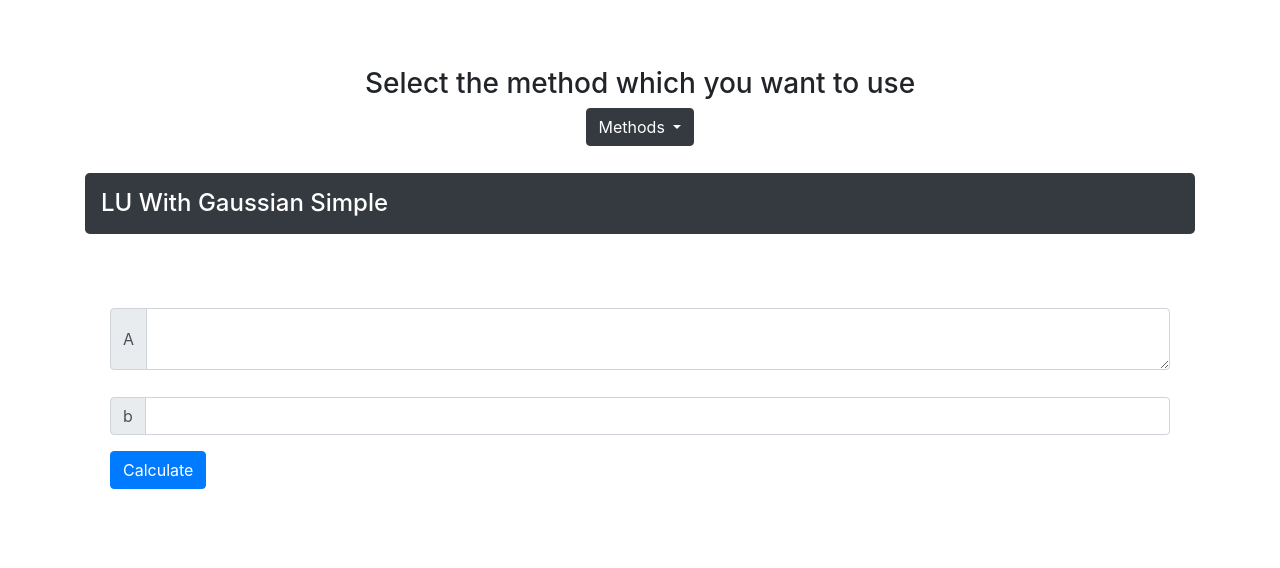
After one commit to sagudeloo/LOZA, a Django app: a page that uses Python/LOZA/templates/lufact.html in a window 1280 px wide. The commit adds this page. Shown: the top 568 px of the page. Run offline with Django 3.2, Linux system fonts and the light colour scheme.

Commit message:
Template factorizacion LU

```diff
--- a/Python/LOZA/templates/application.html
+++ b/Python/LOZA/templates/application.html
@@ -13,6 +13,7 @@
 
     <div class="container" style="padding: 30pt 0;">
 
+        <div class="container" style="margin: 20pt 0;">
             <div class="row justify-content-md-center">
                 <div class="col-md-auto">
                     <p class="h3">Select the method which you want to use</p>
@@ -21,15 +22,19 @@
             <div class="row justify-content-md-center">
                 <div class="col-md-auto">
                     <div class="dropdown ">
-                    <a class="btn btn-secondary dropdown-toggle" href="#" role="button" id="dropdownMenuLink"
+                        <a class="btn btn-dark dropdown-toggle" href="#" role="button" id="dropdownMenuLink"
                             data-toggle="dropdown" aria-haspopup="true" aria-expanded="false">
                             Methods
                         </a>
 
                         <div class="dropdown-menu" aria-labelledby="dropdownMenuLink">
-                        <a class="dropdown-item" href="#">Action</a>
-                        <a class="dropdown-item" href="#">Another action</a>
-                        <a class="dropdown-item" href="#">Something else here</a>
+                            <a class="dropdown-item" href="/incrementalS/?method=Incremental+Search">Incremental Search</a>
+                            <a class="dropdown-item" href="/lufact/?method=LU+With+Gaussian+Simple">LU With Gaussian Simplen</a>
+                            <a class="dropdown-item" href="/lufact/?method=LU+With+Partial+Pivot">LU With Partial Pivot</a>
+                            <a class="dropdown-item" href="/lufact/?method=Crout">Crout</a>
+                            <a class="dropdown-item" href="/lufact/?method=Doolittle">Doolittle</a>
+                            <a class="dropdown-item" href="/lufact/?method=Cholesky">Cholesky</a>
+                        </div>
                     </div>
                 </div>
             </div>
--- a/Python/LOZA/templates/incrementalSearch.html
+++ b/Python/LOZA/templates/incrementalSearch.html
@@ -3,7 +3,7 @@
 {% block content %}
 
 <div class="container">
-
+    <div class="h4 p-3 mb-2 bg-dark text-white rounded-lg">{{method}}</div>
 </div>
 
 <form action="/incrementalS/" method="get">
@@ -48,12 +48,13 @@
                 </div>
             </div>
         </div>
-        <div class="row">
+        <div class="row justify-content-md-center">
             <div class="col">
                 <button type="submit" class="btn btn-primary">Calculate</button>
             </div>
         </div>
     </div>
+    <input type="hidden" id="method" name="method" value="{{method}}">
 </form>
 
 {% if output %}
--- /dev/null
+++ b/Python/LOZA/templates/lufact.html
@@ -0,0 +1,70 @@
+{% extends "application.html" %}
+
+{% block content %}
+
+<div class="container">
+    <div class="h4 p-3 mb-2 bg-dark text-white rounded-lg">{{method}}</div>
+</div>
+
+<form action="/lufact/" method="get">
+    <div class="container" style="padding: 30pt;">
+        <div class="row">
+            <div class="col">
+                <div class="input-group" style="margin: 20pt 0;">
+                    <div class="input-group-prepend">
+                        <span class="input-group-text">A</span>
+                    </div>
+                    <textarea class="form-control" aria-label="With textarea" id="Ma" name="Ma" required></textarea>
+                </div>
+            </div>
+        </div>
+        <div class="row">
+            <div class="col">
+                <div class="input-group mb-3">
+                    <div class="input-group-prepend">
+                        <span class="input-group-text" id="basic-addon3">b</sub> </span>
+                    </div>
+                    <input type="text" class="form-control" id="b" name="b" aria-describedby="basic-addon3" required>
+                </div>
+            </div>
+        </div>
+        <div class="row justify-content-md-center">
+            <div class="col">
+                <button type="submit" class="btn btn-primary">Calculate</button>
+            </div>
+        </div>
+    </div>
+    <input type="hidden" id="method" name="method" value="{{method}}">
+</form>
+
+{% if output %}
+<div class="container">
+    <div class="card">
+        <div class="card-body">
+            <div class="row align-items-center">
+                <div class="col-1">
+                    <h4 ><span class="badge badge-dark">X:</span></h4>
+                </div>
+                <div class="col-5">
+                    {% for i in output.x %}
+                    <div class="row">
+                        <h3>{{i}}</h3>
+                    </div>
+                    {% endfor %}
+                </div>
+            </div>
+        </div>
+    </div>
+    <br>
+    {% for i,j in output.results.items %}
+    <div class="card" style="margin: 10pt 0;">
+        <div class="card-body">
+            <h4 class="card-title"><span class="badge badge-dark">{{i}}</span></h5>
+            <pre class="h5">{{j}}</pre>
+        </div>
+    </div>
+    {% endfor %}
+</div>
+{% endif %}
+
+{% endblock %}
--- a/Python/LOZA/urls.py
+++ b/Python/LOZA/urls.py
@@ -20,5 +20,6 @@ from LOZA import views
 urlpatterns = [
     path('admin/', admin.site.urls),
     path('', views.index),
-    path('incrementalS/', views.incrementalSearch)
+    path('incrementalS/', views.incrementalSearch),
+    path('lufact/', views.LUFact)
 ]
--- a/Python/LOZA/views.py
+++ b/Python/LOZA/views.py
@@ -1,44 +1,123 @@
 from django.shortcuts import render
 from LOZA import methods
+import numpy as np
+import numpy.matlib
+from numpy.lib import scimath
+
 
 def incrementalSearch(request):
 
-    print(len(request.GET))
     if len(request.GET)>1:
-        print("hola HP")
         fx = request.GET["function"]
         x0 = float(request.GET["x0"])
         dx = float(request.GET["dx"])
         iterations = int(request.GET["iterations"])
         output = methods.incremSearch(fx, x0, dx, iterations)
-        print("output", output)
-        return render(request,'incrementalSearch.html', {"method": "Incremental Search", "output": zip(range(1,len(output['results'])+1), output['results'])})
+        return render(request,'incrementalSearch.html', {"method": "Incremental Search", "output": zip(range(1,len(output['results'])+1), output['results']), "error": ""})
     else:
-        return render(request,'incrementalSearch.html', {"method": "Incremental Search", "output": ""})
+        return render(request,'incrementalSearch.html', {"method": "Incremental Search", "output": "", "error": ""})
 
 def LUFact(request):
+    output = ""
+    error = ""
+    method = request.GET["method"]
+    if len(request.GET)>1:
+        Ma = toMatrix(request.GET["Ma"])
+        b = toVector(request.GET["b"])
+        if(method == "LU With Gaussian Simple"):
+            output = preRenderLU(methods.LUSimple(Ma, b))
+        elif (method == "LU With Partial Pivot"):
+            output = preRenderLU(methods.LUPartialPivot(Ma, b))
+        elif (method == "Crout"):
+            output = preRenderLU(methods.crout(Ma, b))
+        elif (method == "Doolittle"):
+            output = preRenderLU(methods.doolittle(Ma, b))
+        elif (method == "Cholesky"):
+            output = preRenderLU(methods.cholesky(Ma, b))
+        print("output:", output)
+    return render(request, 'lufact.html', {"method": method, "output": output, "error": error})
 
-    if len(request.GET)>0:
-        method = request.GET["method"]
-        if(method == "lusimple"):
-            Ma = request.GET()
-            b =
-            output = methods.LUSimple()
-            return render(request, 'lufact.html', {"methos": output["method"], "output": output})
-        elif (method == "lupartial"):
-            Ma = request.GET()
-            b =
-            output = methods.LUPartialPivot()
-            return render(request, 'lufact.html', {"methos": output["method"], "output": output})
-        elif (method == "crout"):
-            pass
-        elif (method == "doolittle"):
-            pass
-        elif (method == "cholesky"):
-            pass
+def preRenderLU(output):
+    results = output["results"]
+    newOutput = dict()
+    newOutput["method"] = output["method"]
+    steps = dict()
+    for i,j in results.items():
+        auxOut = ""
+        for k in j:
+            if(isinstance(k,numpy.ndarray)):
+                for l in k:
+                    for m in l:
+                        real = f'{(m.item()).real:.6f}' if not (m.item()).real == 0 else ""
+                        imag = f'{(m.item()).imag:+.6f}j' if not (m.item()).imag == 0 else ""
+                        num = real+imag if real or imag else f'{0:.6f}'
+                        auxOut+= f'{num:^15}'
+                    auxOut += "\n"
+            else:
+                for l,m in k.items():
+                    auxOut += f'\n{l}\n'
+                    for n in m:
+                        for o in n:
+                            real = f'{(o.item()).real:.6f}' if not (o.item()).real == 0 else ""
+                            imag = f'{(o.item()).imag:+.6f}j' if not (o.item()).imag == 0 else ""
+                            num = real+imag if real or imag else f'{0:.6f}'
+                            auxOut+= f'{num:^15}'
+                        auxOut += "\n"
+        steps[i] = auxOut
+    newOutput["results"] = steps
+
+    auxX = list()
+    for i in output["x"]:
+        real = f'{(i.item()).real:.6f}' if not (i.item()).real == 0 else ""
+        imag = f'{(i.item()).imag:+.6f}j' if not (i.item()).imag == 0 else ""
+        num = real+imag if real or imag else f'{0:.6f}'
+        auxX.append(f'{num:^15}\n')
+    newOutput["x"]=auxX
+
+    return newOutput
+
+def preRenderGauss(output):
+    results = output["results"]
+    newOutput = dict()
+    newOutput["method"] = output["method"]
+    steps = dict()
+    for i, j in results.items():
+        auxOut += f'\n{i}\n\n'
+        for k in j:
+            for m in k:
+                auxOut += '{:^25E}'.format(m.item())
+            auxOut += "\n"
+        steps[i] = auxOut
+    newOutput["results"] = steps
+
+    auxX = list()
+    for i in output["x"]:
+        auxX.append('{:^25E}\n'.format(i.item()))
+    newOutput["x"]=auxX
+
+    return newOutput
 
 def toMatrix(matrixStr):
-    rows = matrixStr.split("\n")
+    matrixStr = matrixStr.replace(" ","")
+    matrixStr = matrixStr.replace("\n","")
+    rows = matrixStr.split(";")
+    auxM = []
+    for row in rows:
+        splitedRow = row.split(",")
+        auxR = []
+        for num in splitedRow:
+            auxR.append(float(num))
+        auxM.append(auxR)
+    return auxM
+
+def toVector(vectorStr):
+    splitedVector = vectorStr.split(",")
+    auxV = list()
+    for num in splitedVector:
+        auxV.append(float(num))
+    return auxV
+
+
 
 
 def index(request):
```
Lines whose indentation alone changed are shown as unchanged.
